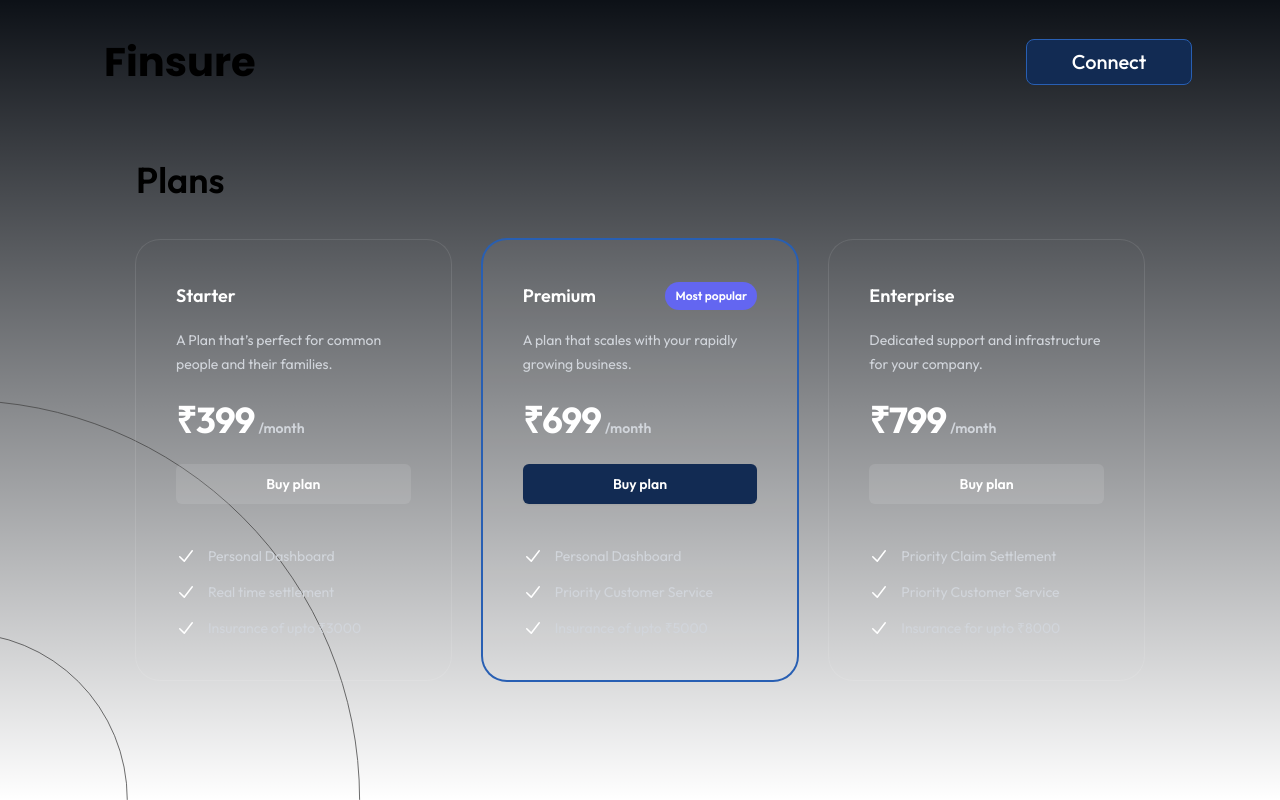
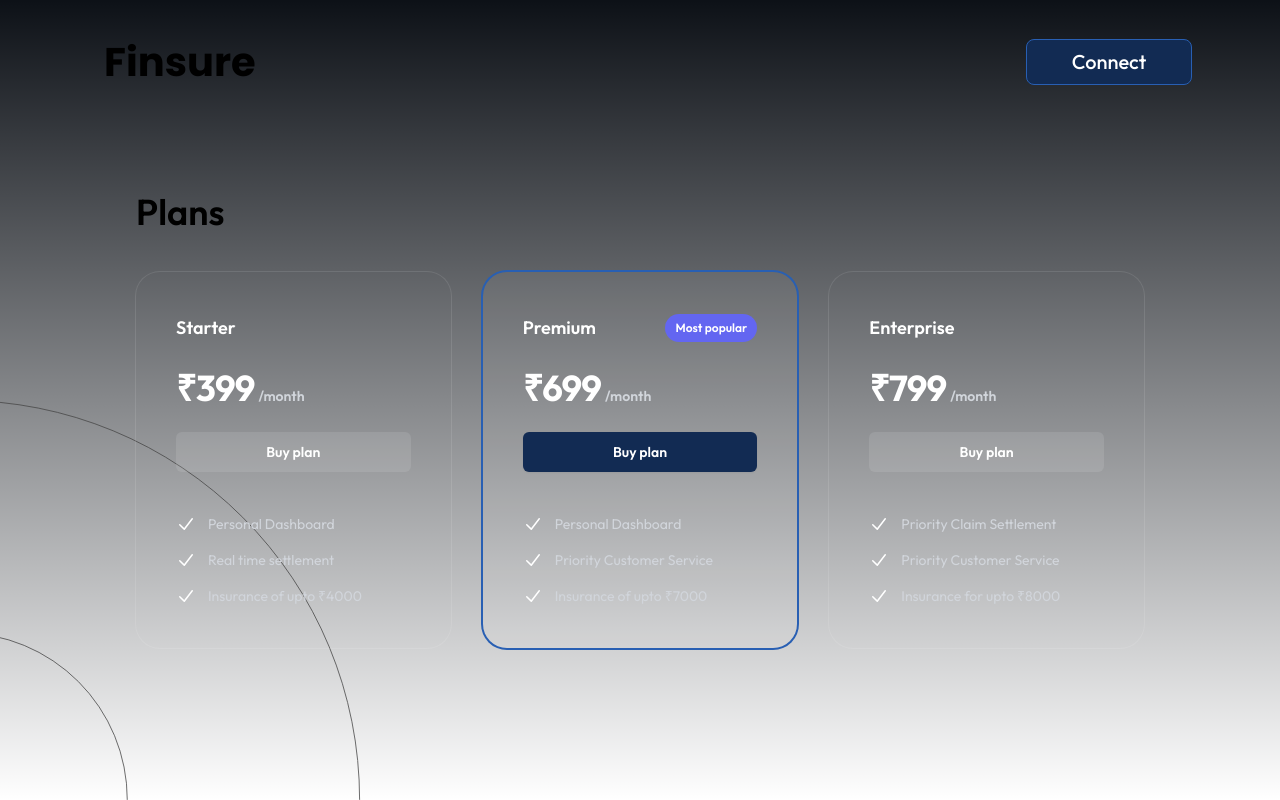
Before and after one commit to hashfx/moi-flight-insurance, a Next.js app in the folder frontend/: page /plans in a window 1280 px wide. Built offline with nearby package versions, Linux system fonts and the light colour scheme; what js-moi-sdk would draw is missing.

Commit message:
plans ui updated

```diff
--- a/frontend/src/components/Plan/Pricing.tsx
+++ b/frontend/src/components/Plan/Pricing.tsx
@@ -13,11 +13,10 @@ const tiers = [
 		id: "tier-starter",
 		href: "#",
 		price: { monthly: "₹399" },
-		description: "A Plan that’s perfect for common people and their families.",
 		features: [
 			"Personal Dashboard",
 			"Real time settlement",
-			"Insurance of upto ₹3000 ",
+			"Insurance of upto ₹4000 ",
 		],
 		mostPopular: false,
 	},
@@ -26,11 +25,10 @@ const tiers = [
 		id: "tier-premium",
 		href: "#",
 		price: { monthly: "₹699" },
-		description: "A plan that scales with your rapidly growing business.",
 		features: [
 			"Personal Dashboard",
 			"Priority Customer Service",
-			"Insurance of upto ₹5000",
+			"Insurance of upto ₹7000",
 		],
 		mostPopular: true,
 	},
@@ -39,7 +37,6 @@ const tiers = [
 		id: "tier-enterprise",
 		href: "#",
 		price: { monthly: "₹799" },
-		description: "Dedicated support and infrastructure for your company.",
 		features: [
 			"Priority Claim Settlement",
 			"Priority Customer Service",
@@ -82,9 +79,6 @@ const Pricing = () => {
 									</p>
 								) : null}
 							</div>
-							<p className="mt-4 text-sm leading-6 text-gray-300">
-								{tier.description}
-							</p>
 							<p className="mt-6 flex items-baseline gap-x-1">
 								<span className="text-4xl font-bold tracking-tight text-white">
 									{tier.price.monthly}
--- a/frontend/src/types/pricing.ts
+++ b/frontend/src/types/pricing.ts
@@ -5,7 +5,6 @@ export type Tiers = {
 	price: {
 		monthly: string;
 	};
-	description: string;
 	features: string[];
 	mostPopular: boolean;
 };
```
